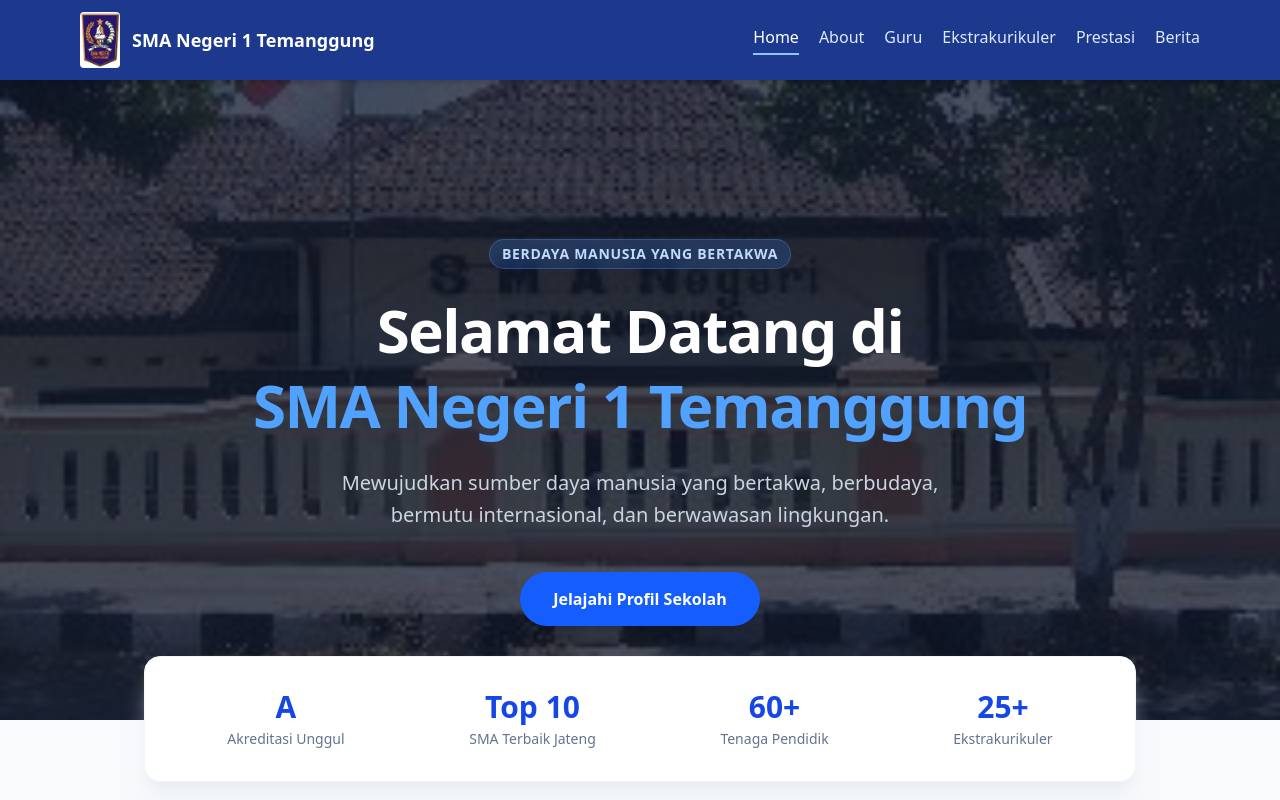
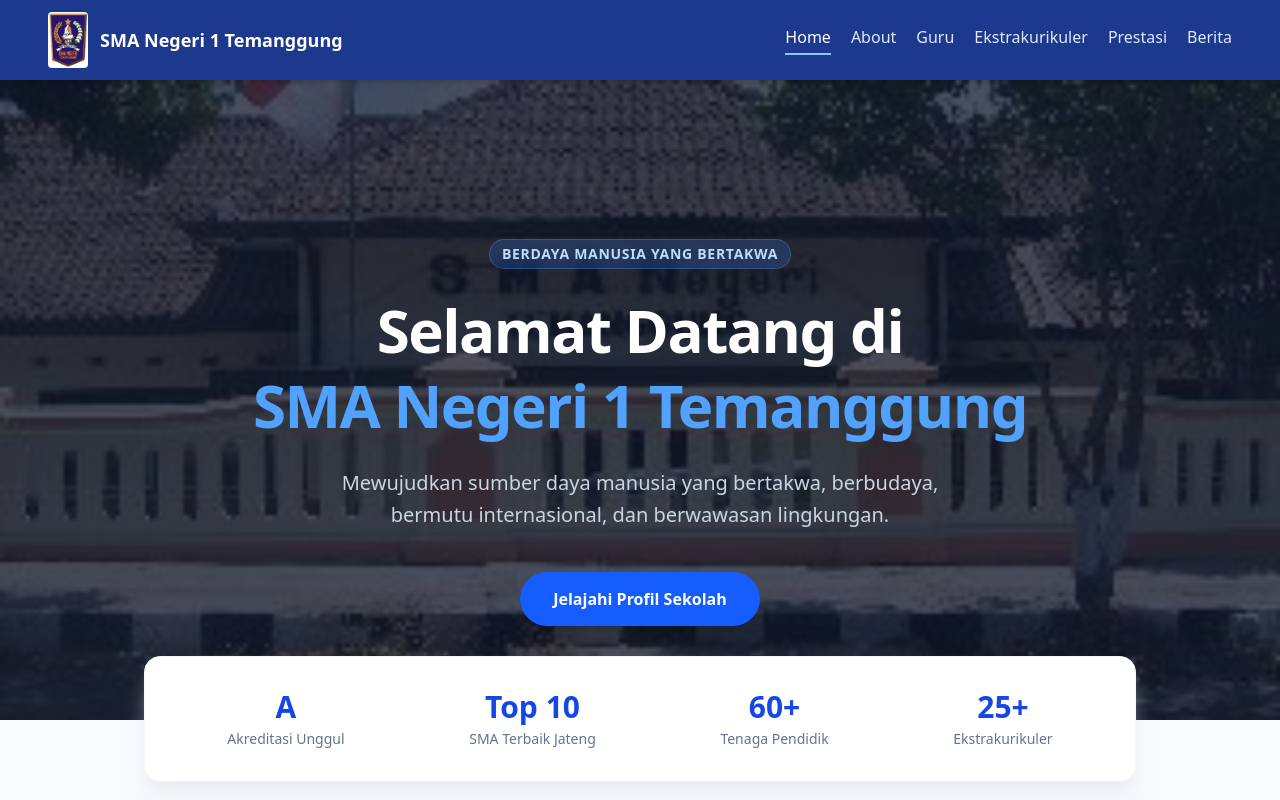
Before and after one commit to razzell6/UTS-WEB-SMA, a Next.js app: page / in a window 1280 px wide. Shown: the top 800 px of the page. Built offline with nearby package versions, Linux system fonts and the light colour scheme.

Commit message:
Update Navbar full width

```diff
--- a/src/components/Navbar.js
+++ b/src/components/Navbar.js
@@ -4,7 +4,6 @@
 import Image from "next/image";
 import { usePathname } from "next/navigation";
 
-// Tambahkan menu di dalam array menu ini
 const menu = [
   { label: "Home", href: "/" },
   { label: "About", href: "/about" },
@@ -18,11 +17,12 @@
   const pathname = usePathname();
 
   const isActive = (href) =>
-    href === "s/" ? pathname === "/" : pathname.startsWith(href);
+    href === "/" ? pathname === "/" : pathname.startsWith(href);
 
   return (
     <nav className="bg-blue-900 text-white shadow-md sticky top-0 z-50">
-      <div className="max-w-6xl mx-auto px-4 py-3 flex flex-wrap justify-between items-center gap-y-2">
+      {/* w-full dan px-6 md:px-12 membuat tampilan melebar penuh ke ujung layar */}
+      <div className="w-full px-6 md:px-12 py-3 flex flex-wrap justify-between items-center gap-y-2">
         {/* Logo & Nama Sekolah */}
         <Link href="/" className="flex items-center gap-3 font-bold text-base md:text-lg">
           <Image
```
